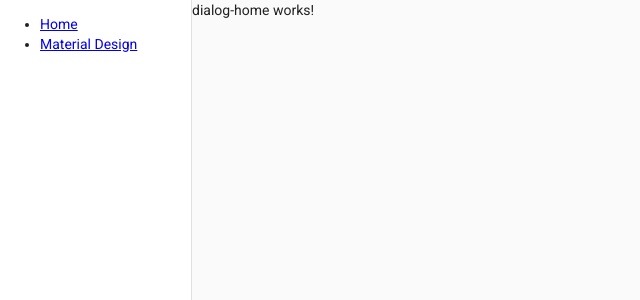
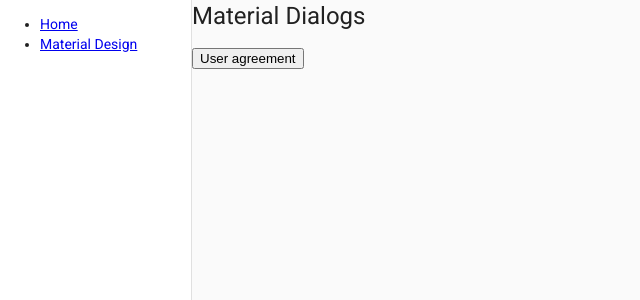
Before and after one commit to PraveenMuthu22/angular-learning-project, an Angular app: page /dialog in a window 1280 px wide. Shown: the top 300 px of the page, without its empty margins (0-640 px from the left). Built offline with nearby package versions, Linux system fonts and the light colour scheme.

Commit message:
created dialog

```diff
--- a/src/app/material-design/components/dialog/dialog-home/dialog-home.component.html
+++ b/src/app/material-design/components/dialog/dialog-home/dialog-home.component.html
@@ -1 +1,4 @@
-<p>dialog-home works!</p>
+<h1> Material Dialogs </h1>
+
+
+<button mat-button color="primary" (click)="openUserAgreement()"> User agreement </button>
--- a/src/app/material-design/components/dialog/dialog-home/dialog-home.component.ts
+++ b/src/app/material-design/components/dialog/dialog-home/dialog-home.component.ts
@@ -1,4 +1,8 @@
 import { Component, OnInit } from '@angular/core';
+
+import { MatDialog } from '@angular/material/dialog';
+import { UserAgreementDialogComponent } from '../user-agreement-dialog/user-agreement-dialog.component';
+
 
 @Component({
   selector: 'app-dialog-home',
@@ -7,9 +11,21 @@ import { Component, OnInit } from '@angular/core';
 })
 export class DialogHomeComponent implements OnInit {
 
-  constructor() { }
+  constructor(
+    private dialog: MatDialog,
+  ) { }
 
   ngOnInit(): void {
   }
 
+  openUserAgreement() {
+    const dialogRef = this.dialog.open(
+      UserAgreementDialogComponent
+    );
+
+    dialogRef.componentInstance.done.subscribe(() => {
+      dialogRef.close();
+    });
+  }
+
 }
--- /dev/null
+++ b/src/app/material-design/components/dialog/user-agreement-dialog/user-agreement-dialog.component.html
@@ -0,0 +1 @@
+<p>user-agreement-dialog works!</p>
--- /dev/null
+++ b/src/app/material-design/components/dialog/user-agreement-dialog/user-agreement-dialog.component.ts
@@ -0,0 +1,19 @@
+import { Component, OnInit, Output, EventEmitter } from '@angular/core';
+import {MatDialog, MatDialogRef} from '@angular/material/dialog';
+
+@Component({
+  selector: 'app-user-agreement-dialog',
+  templateUrl: './user-agreement-dialog.component.html',
+  styleUrls: ['./user-agreement-dialog.component.css']
+})
+export class UserAgreementDialogComponent implements OnInit {
+
+  @Output() done = new EventEmitter();
+
+  constructor(
+    public dialogRef: MatDialogRef<UserAgreementDialogComponent>
+    ) {}
+  ngOnInit(): void {
+    throw new Error("Method not implemented.");
+  }
+}
--- a/src/app/material-design/material-design.module.ts
+++ b/src/app/material-design/material-design.module.ts
@@ -5,10 +5,13 @@ import { MaterialDesignRoutingModule } from './material-design-routing.module';
 import { MaterialDesignHomeComponent } from './components/material-design-home/material-design-home.component';
 import { DialogHomeComponent } from './components/dialog/dialog-home/dialog-home.component';
 import { MatDialogModule} from '@angular/material/dialog';
+import { MatButton } from '@angular/material/button';
+
+import { UserAgreementDialogComponent } from './components/dialog/user-agreement-dialog/user-agreement-dialog.component';
 
 
 @NgModule({
-  declarations: [MaterialDesignHomeComponent, DialogHomeComponent],
+  declarations: [MaterialDesignHomeComponent, DialogHomeComponent, UserAgreementDialogComponent],
   imports: [
     CommonModule,
     MaterialDesignRoutingModule,
```
Also changed, not shown: src/app/material-design/components/dialog/user-agreement-dialog/user-agreement-dialog.component.css (added), 1 other file (tests, documents, lock files or other folders).
